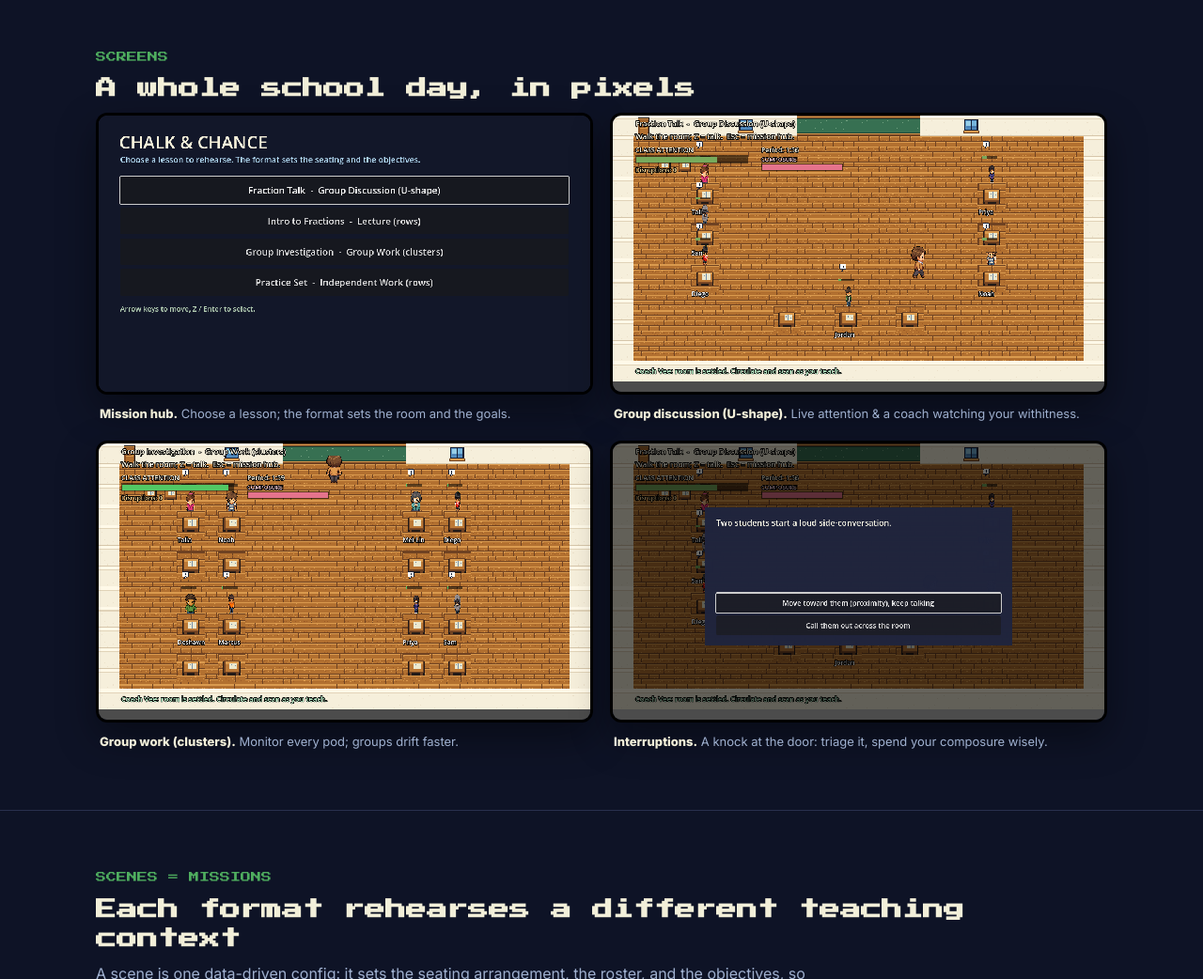
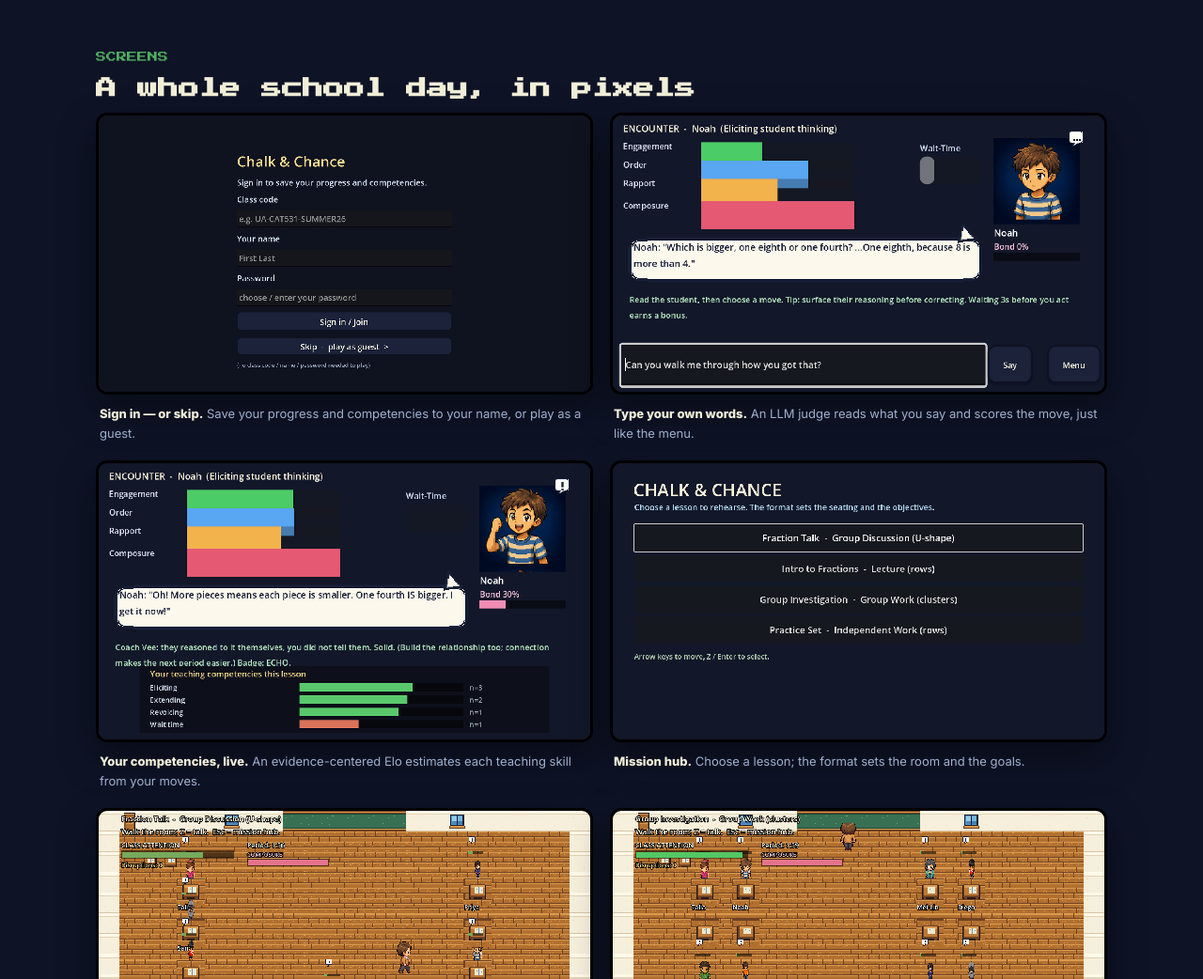
Before and after one commit to Educatian/chalk-and-chance, a plain HTML site: page landing/index.html in a window 1280 px wide. Shown: the part 1400-2442 px from the top of the page at 94% size. Drawn offline with Linux system fonts and the light colour scheme.

Commit message:
Update README + landing screenshots with the new interaction features
Add login (guest skip), LLM-student encounter, free-text move input, and live
ECD competency screenshots to the README gallery and the landing page.

Co-Authored-By: Claude Opus 4.8 (1M context) <noreply@anthropic.com>

```diff
--- a/landing/index.html
+++ b/landing/index.html
@@ -166,6 +166,12 @@
   <p class="eyebrow">SCREENS</p>
   <h2 class="sec-title">A whole school day, in pixels</h2>
   <div class="gallery">
+    <figure style="margin:0"><div class="shot-frame"><img class="pixel" src="img/shot_login.png" alt="Sign in or play as guest" /></div>
+      <div class="gcap"><b>Sign in &mdash; or skip.</b> Save your progress and competencies to your name, or play as a guest.</div></figure>
+    <figure style="margin:0"><div class="shot-frame"><img class="pixel" src="img/shot_freetext.png" alt="Type your own teaching move" /></div>
+      <div class="gcap"><b>Type your own words.</b> An LLM judge reads what you say and scores the move, just like the menu.</div></figure>
+    <figure style="margin:0"><div class="shot-frame"><img class="pixel" src="img/shot_competency.png" alt="Live teaching competency estimate" /></div>
+      <div class="gcap"><b>Your competencies, live.</b> An evidence-centered Elo estimates each teaching skill from your moves.</div></figure>
     <figure style="margin:0"><div class="shot-frame"><img class="pixel" src="img/shot_hub.png" alt="Mission hub" /></div>
       <div class="gcap"><b>Mission hub.</b> Choose a lesson; the format sets the room and the goals.</div></figure>
     <figure style="margin:0"><div class="shot-frame"><img class="pixel" src="img/shot_overworld.png" alt="Group discussion U-shape" /></div>
```
Also changed, not shown: docs/screenshots/competency.png (added), docs/screenshots/encounter.png, docs/screenshots/freetext.png (added), docs/screenshots/login.png (added), landing/img/shot_competency.png (added), landing/img/shot_encounter.png, landing/img/shot_freetext.png (added), landing/img/shot_login.png (added), 1 other file.
